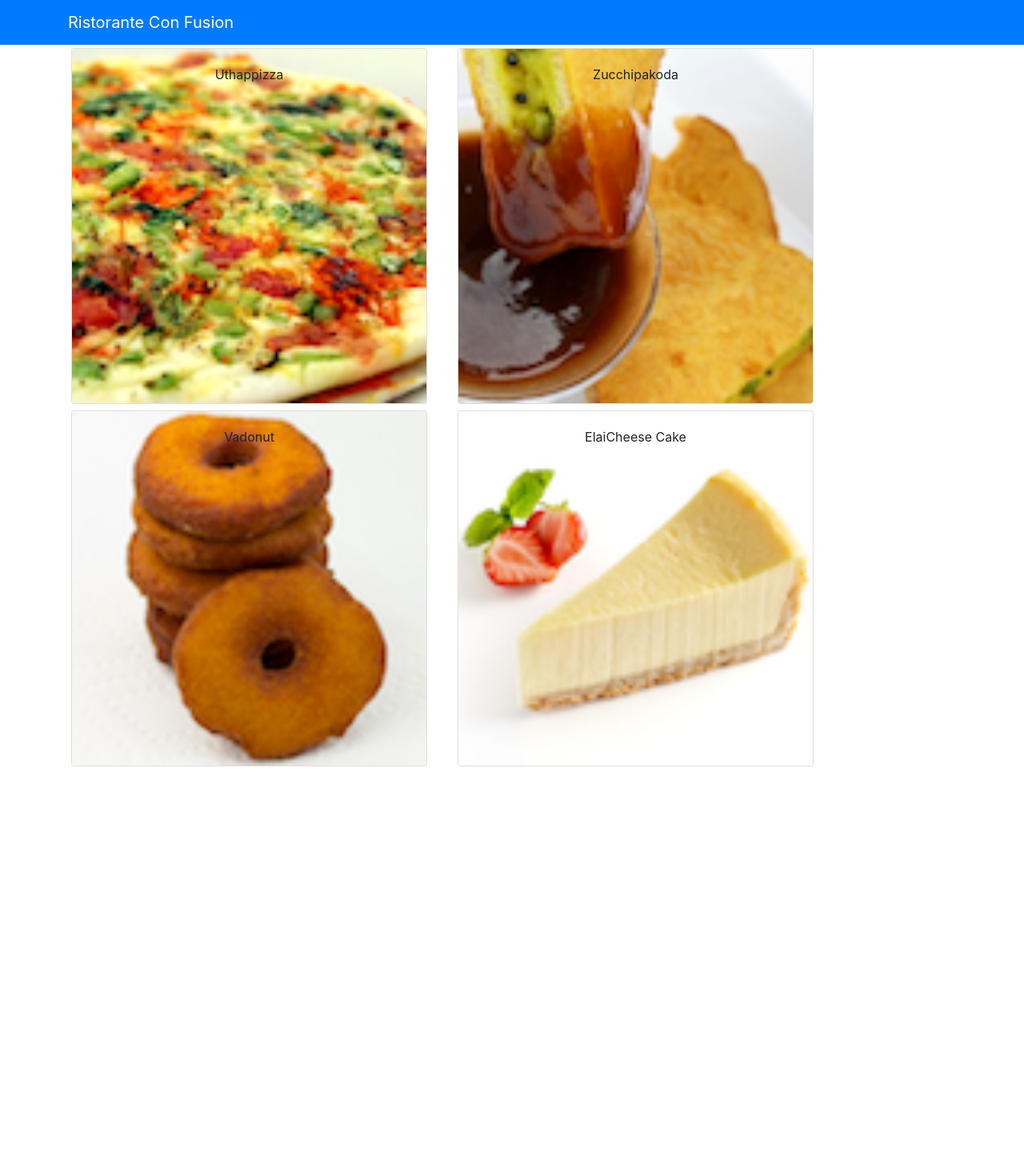
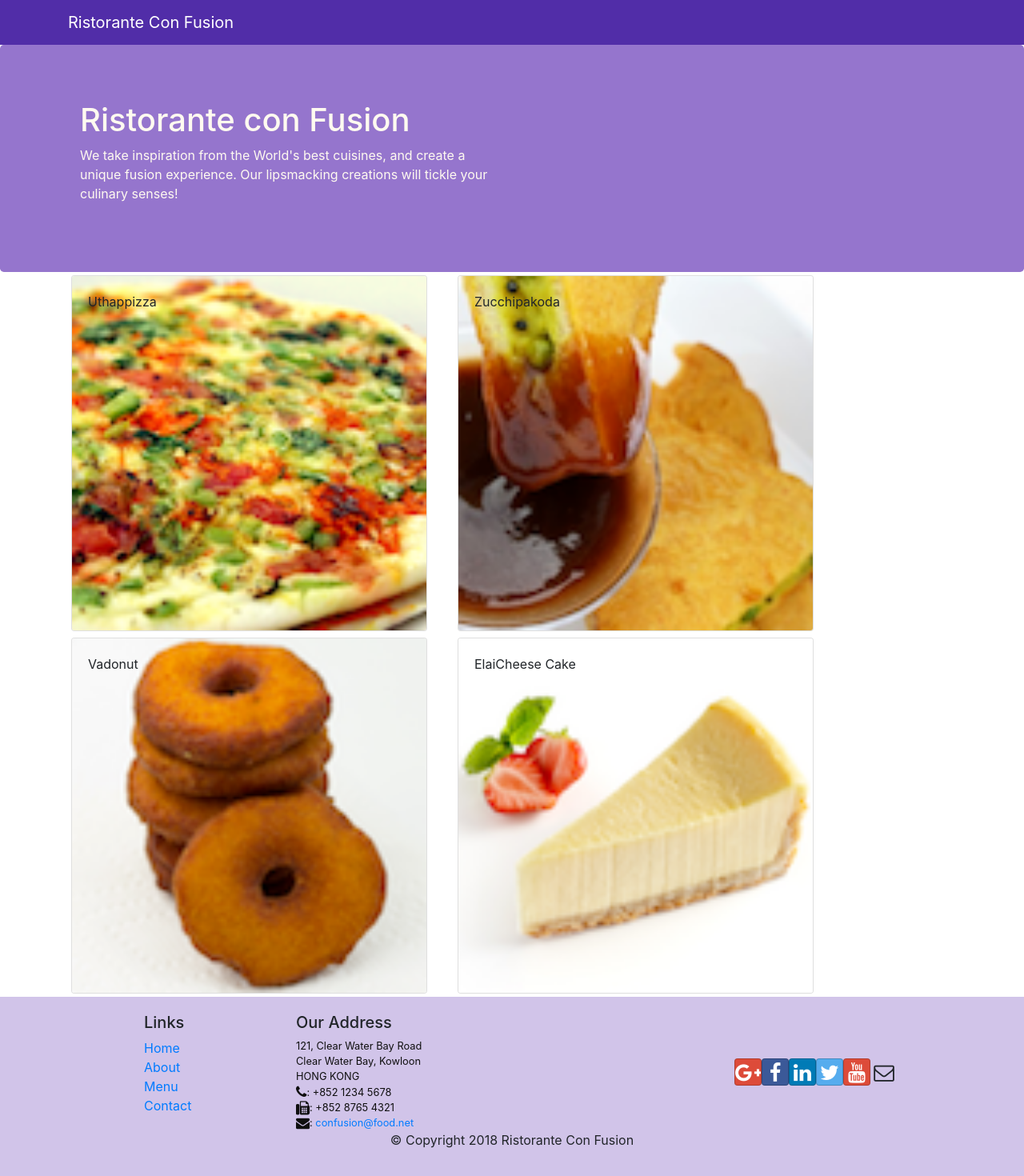
Before and after one commit to huseyinkayayurt/confusion, a React (Create React App) app: page / in a window 1280 px wide. Shown: the top 1470 px of the page at 80% size. Before the commit the page ends 962 px from the top, so only its background shows below. Built offline with nearby package versions, Linux system fonts and the light colour scheme.

Commit message:
Header and Footer

```diff
--- a/package.json
+++ b/package.json
@@ -7,6 +7,8 @@
     "@testing-library/react": "^11.2.5",
     "@testing-library/user-event": "^12.8.1",
     "bootstrap": "^4.6.0",
+    "bootstrap-social": "^5.1.1",
+    "font-awesome": "^4.7.0",
     "react": "^17.0.1",
     "react-dom": "^17.0.1",
     "react-popper": "^2.2.4",
--- a/src/App.css
+++ b/src/App.css
@@ -1,38 +1,33 @@
-.App {
-  text-align: center;
+.row-header{
+  margin:0px auto;
+  padding:0px auto;
 }
 
-.App-logo {
-  height: 40vmin;
-  pointer-events: none;
+.row-content {
+  margin:0px auto;
+  padding: 50px 0px 50px 0px;
+  border-bottom: 1px ridge;
+  min-height:400px;
 }
 
-@media (prefers-reduced-motion: no-preference) {
-  .App-logo {
-    animation: App-logo-spin infinite 20s linear;
-  }
+.footer{
+  background-color: #D1C4E9;
+  margin:0px auto;
+  padding: 20px 0px 20px 0px;
+}
+.jumbotron {
+  padding:70px 30px 70px 30px;
+  margin:0px auto;
+  background: #9575CD ;
+  color:floralwhite;
 }
 
-.App-header {
-  background-color: #282c34;
-  min-height: 100vh;
-  display: flex;
-  flex-direction: column;
-  align-items: center;
-  justify-content: center;
-  font-size: calc(10px + 2vmin);
-  color: white;
+address{
+  font-size:80%;
+  margin:0px;
+  color:#0f0f0f;
 }
 
-.App-link {
-  color: #61dafb;
+.navbar-dark {
+  background-color: #512DA8;
 }
-
-@keyframes App-logo-spin {
-  from {
-    transform: rotate(0deg);
-  }
-  to {
-    transform: rotate(360deg);
-  }
-}
--- /dev/null
+++ b/src/components/FooterComponent.js
@@ -0,0 +1,50 @@
+import React from 'react';
+
+function Footer(props) {
+    return (
+        <div className="footer">
+            <div className="container">
+                <div className="row justify-content-center">
+                    <div className="col-4 offset-1 col-sm-2">
+                        <h5>Links</h5>
+                        <ul className="list-unstyled">
+                            <li><a href="#">Home</a></li>
+                            <li><a href="#">About</a></li>
+                            <li><a href="#">Menu</a></li>
+                            <li><a href="contactus.html">Contact</a></li>
+                        </ul>
+                    </div>
+                    <div className="col-7 col-sm-5">
+                        <h5>Our Address</h5>
+                        <address>
+                            121, Clear Water Bay Road<br />
+		              Clear Water Bay, Kowloon<br />
+		              HONG KONG<br />
+                            <i className="fa fa-phone fa-lg"></i>: +852 1234 5678<br />
+                            <i className="fa fa-fax fa-lg"></i>: +852 8765 4321<br />
+                            <i className="fa fa-envelope fa-lg"></i>: <a href="mailto:confusion@food.net">
+                                confusion@food.net</a>
+                        </address>
+                    </div>
+                    <div className="col-12 col-sm-4 align-self-center">
+                        <div className="text-center">
+                            <a className="btn btn-social-icon btn-google" href="http://google.com/+"><i className="fa fa-google-plus"></i></a>
+                            <a className="btn btn-social-icon btn-facebook" href="http://www.facebook.com/profile.php?id="><i className="fa fa-facebook"></i></a>
+                            <a className="btn btn-social-icon btn-linkedin" href="http://www.linkedin.com/in/"><i className="fa fa-linkedin"></i></a>
+                            <a className="btn btn-social-icon btn-twitter" href="http://twitter.com/"><i className="fa fa-twitter"></i></a>
+                            <a className="btn btn-social-icon btn-google" href="http://youtube.com/"><i className="fa fa-youtube"></i></a>
+                            <a className="btn btn-social-icon" href="mailto:"><i className="fa fa-envelope-o"></i></a>
+                        </div>
+                    </div>
+                </div>
+                <div className="row justify-content-center">
+                    <div className="col-auto">
+                        <p>© Copyright 2018 Ristorante Con Fusion</p>
+                    </div>
+                </div>
+            </div>
+        </div>
+    )
+}
+
+export default Footer;
--- /dev/null
+++ b/src/components/HeaderComponent.js
@@ -0,0 +1,28 @@
+import React, { Component } from 'react';
+import { Navbar, NavbarBrand, Jumbotron } from 'reactstrap';
+
+class Header extends Component {
+    render() {
+        return (
+            <React.Fragment>
+                <Navbar dark>
+                    <div className="container">
+                        <NavbarBrand href="/">Ristorante Con Fusion</NavbarBrand>
+                    </div>
+                </Navbar>
+                <Jumbotron>
+                    <div className="container">
+                        <div className="row row-header">
+                            <div className="col-12 col-sm-6">
+                                <h1>Ristorante con Fusion</h1>
+                                <p>We take inspiration from the World's best cuisines, and create a unique fusion experience. Our lipsmacking creations will tickle your culinary senses!</p>
+                            </div>
+                        </div>
+                    </div>
+                </Jumbotron>
+            </React.Fragment>
+        );
+    }
+}
+
+export default Header;
--- a/src/components/MainComponent.js
+++ b/src/components/MainComponent.js
@@ -3,6 +3,8 @@
 import Menu from './MenuComponent';
 import DishDetail from './DishdetailComponent';
 import { DISHES } from '../shared/dishes';
+import Header from './HeaderComponent';
+import Footer from './FooterComponent';
 
 class Main extends Component {
 
@@ -21,13 +23,10 @@
     render() {
         return (
             <div>
-                <Navbar dark color="primary">
-                    <div className="container">
-                        <NavbarBrand href="/">Ristorante Con Fusion</NavbarBrand>
-                    </div>
-                </Navbar>
+                <Header />
                 <Menu dishes={this.state.dishes} onClick={(dishId) => this.onDishSelect(dishId)} />
                 <DishDetail dish={this.state.dishes.filter((dish) => dish.id === this.state.selectedDish)[0]} />
+                <Footer />
             </div>
         );
     }
--- a/src/index.js
+++ b/src/index.js
@@ -1,6 +1,8 @@
 import React from 'react';
 import ReactDOM from 'react-dom';
 import 'bootstrap/dist/css/bootstrap.min.css';
+import 'font-awesome/css/font-awesome.css';
+import 'bootstrap-social/bootstrap-social.css';
 import './index.css';
 import App from './App';
 import reportWebVitals from './reportWebVitals';
```
Also changed, not shown: 1 other file (tests, documents, lock files or other folders).
